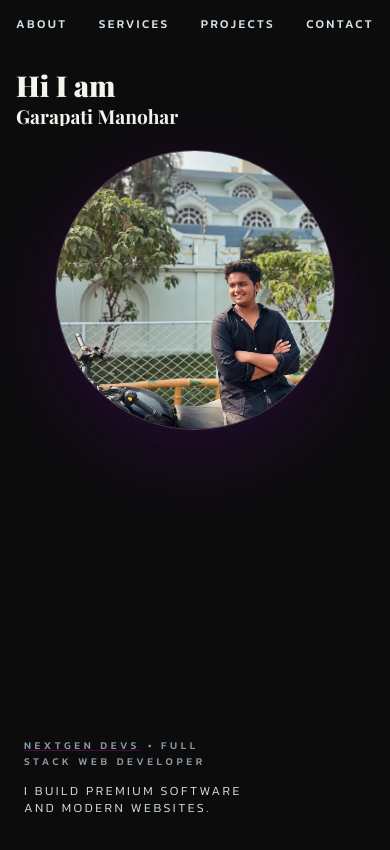
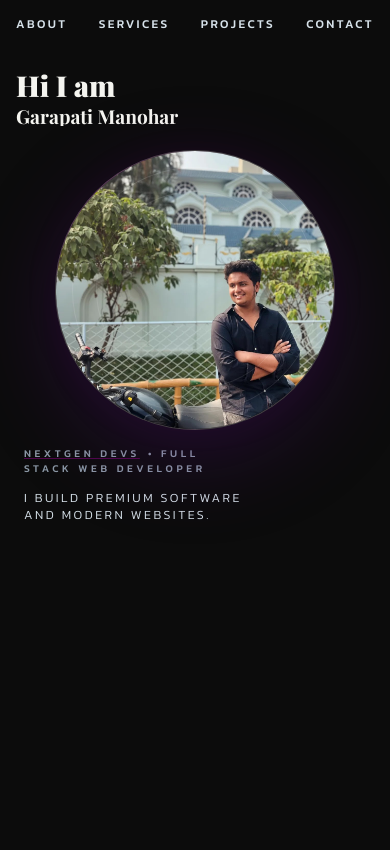
Before and after one commit to garapatimanohar4074-lab/webportfolio, a React (Vite) app: page / in a window 390 px wide. Shown: the top 850 px of the page. Built offline with nearby package versions, Linux system fonts and the light colour scheme.

Commit message:
Reduce spacing after photo in mobile view

```diff
--- a/src/App.tsx
+++ b/src/App.tsx
@@ -340,13 +340,13 @@ const App = () => {
           </motion.div>
 
           {/* Mobile Photo - shown only on mobile */}
-          <motion.div initial={{ opacity: 0, y: 30 }} animate={{ opacity: 1, y: 0 }} transition={{ delay: 0.6, duration: 0.8 }} className="flex sm:hidden justify-center mt-6 mb-4">
+          <motion.div initial={{ opacity: 0, y: 30 }} animate={{ opacity: 1, y: 0 }} transition={{ delay: 0.6, duration: 0.8 }} className="flex sm:hidden justify-center mt-6 mb-2">
             <Magnet padding={150} strength={3}>
               <DeveloperCenterpiece />
             </Magnet>
           </motion.div>
 
-          <div className="mt-auto flex items-end justify-between px-6 pb-7 sm:px-8 sm:pb-8 md:px-10 md:pb-10">
+          <div className="mt-2 sm:mt-auto flex items-end justify-between px-6 pb-7 sm:px-8 sm:pb-8 md:px-10 md:pb-10">
             <motion.div initial={{ opacity: 0, y: 20 }} animate={{ opacity: 1, y: 0 }} transition={{ delay: 0.35, duration: 0.7 }} className="max-w-[220px] sm:max-w-[280px] md:max-w-[320px]">
               <p className="mb-3 text-[0.65rem] font-medium uppercase tracking-[0.35em] text-[#8C99A6] sm:text-[0.7rem]">
                 <a href="https://nextgendevs.kadaliadithya123.workers.dev/" target="_blank" rel="noopener noreferrer" className="underline decoration-[#B600A8]/40 hover:text-white transition-colors">
```
